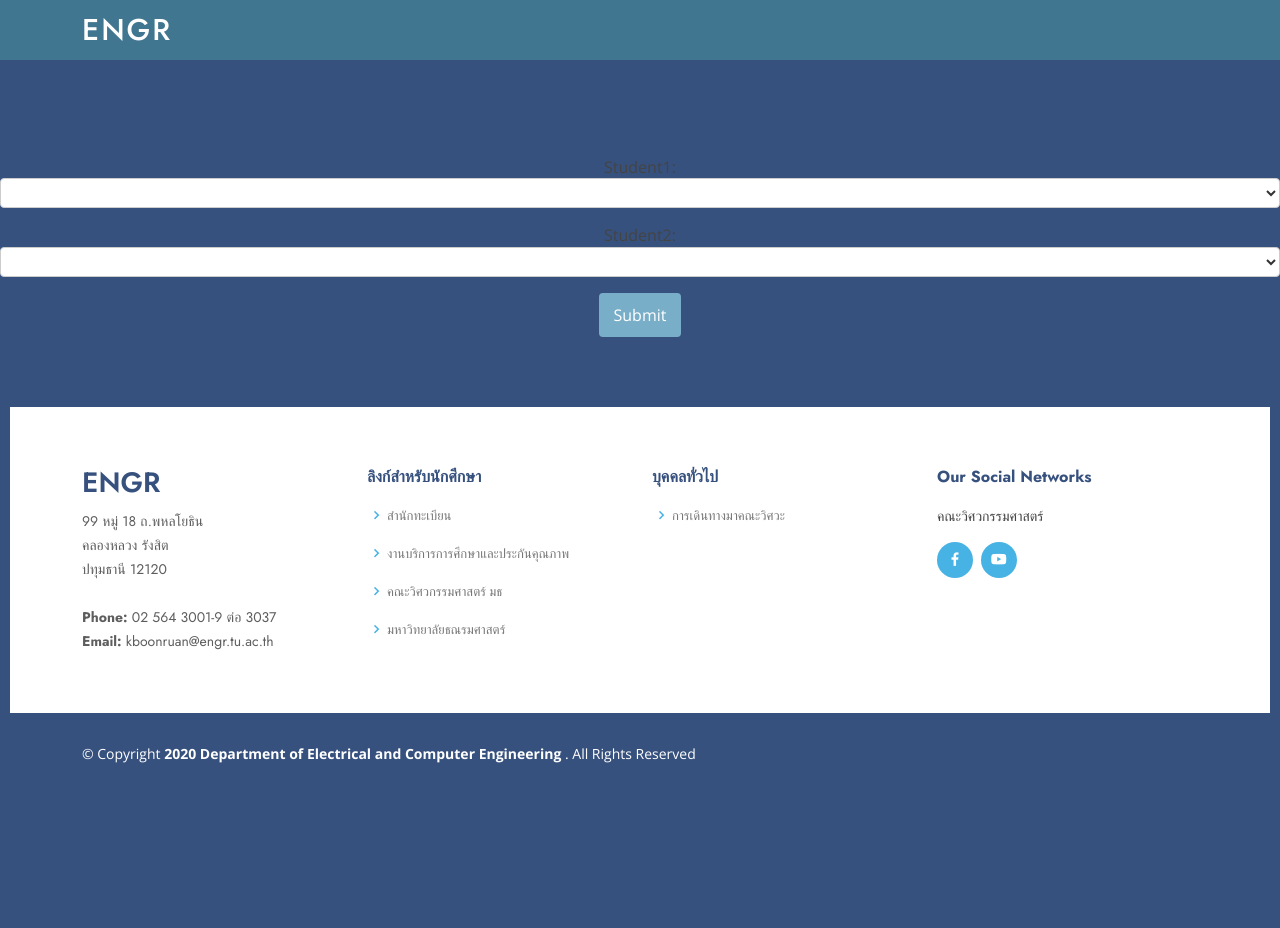
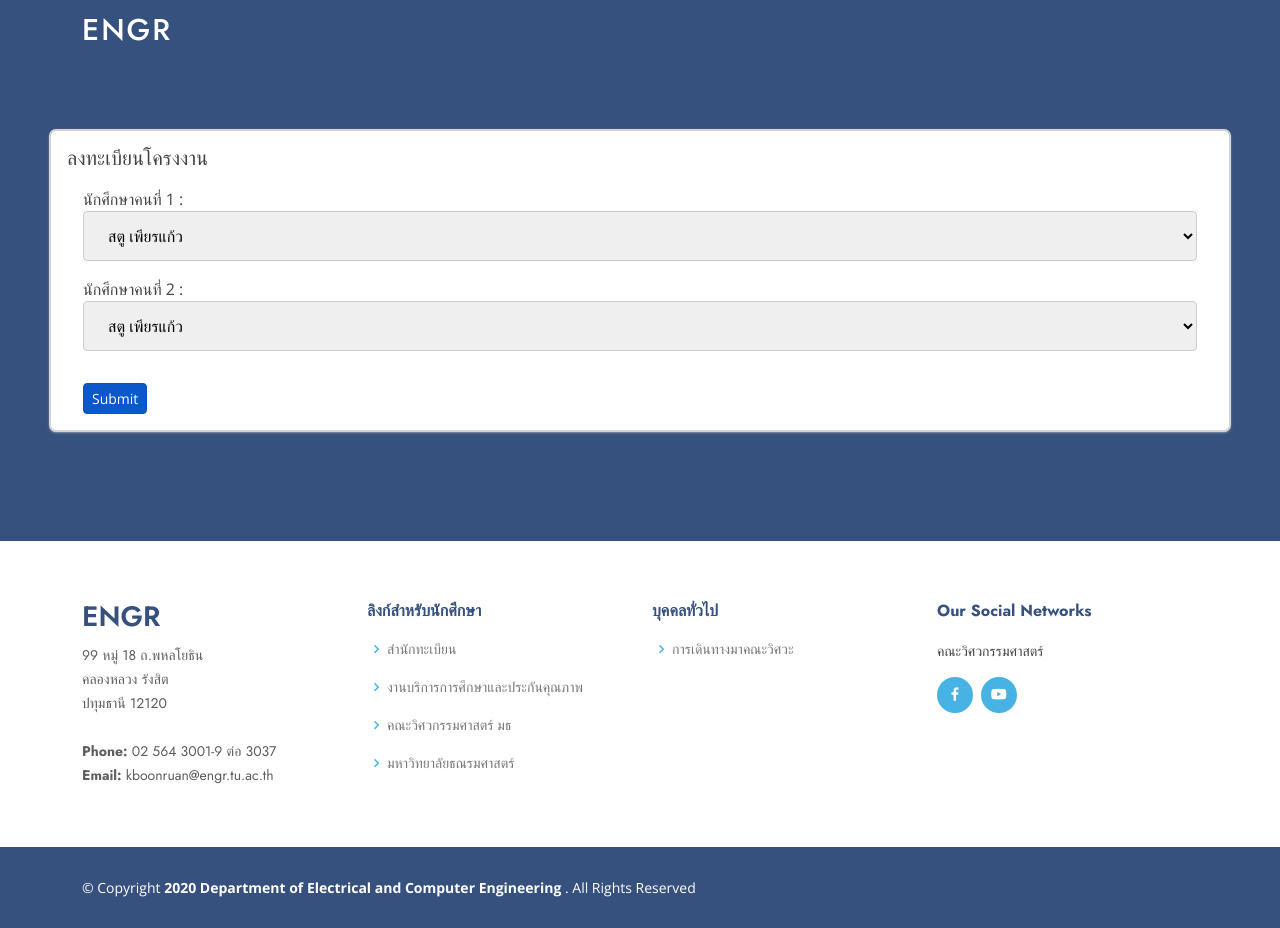
Before and after one commit to 6210612708/project, a Django app: page /home/applyproject/5 in a window 1280 px wide. Before the commit the page ends 763 px from the top, so only its background shows below. Run offline with Django 4.2, Linux system fonts and the light colour scheme; data comes from the database, SQL or seed files in the repository; parts of the project's set-up code (start-up, migrations or seed data) failed here and were passed over; some libraries are stand-ins or nearby versions; some web fonts are replaced.

Commit message:
detailproject,stdproject,apply

```diff
--- a/website/templates/applyproject.html
+++ b/website/templates/applyproject.html
@@ -7,23 +7,45 @@
         <meta name="viewport" content="width=device-width, initial-scale=1.0">
         <script src="{% url 'js-catlog' %}"></script>
         <script src="{% static '/admin/js/core.js' %}"></script>
-        <link rel="stylesheet" href="{% static 'admin/css/base.css' %}">
+        <!-- <link rel="stylesheet" href="{% static 'admin/css/base.css' %}"> -->
         <link rel="stylesheet" href="{% static 'admin/css/widgets.css' %}">
-        <title>apply project</title>
+        <link rel="stylesheet" href="{% static '/css/form_field.css' %}">
+        {{ form.media }}
+        <title>ลงทะเบียนโครงงาน</title>
     </head>
 {% endblock %}
 {% block content %}
     <body>
-        <br>
-        <br>
-        <br>
-        <br>
-        <form method="POST" class="text-center">
+
+        <!-- <form method="POST" class="text-center">
             {% csrf_token %}
             {{ form.media }}
             {{ form.as_p }}
             <input type="submit" name="Submit" id="submit">
-        </form>
+        </form> -->
+        <div class="col-sm-12 center">
+            <div class="card">
+              <div class="card-body">
+                <h5 class="card-title">ลงทะเบียนโครงงาน</h5>
+                <p class="card-text">
+                  <form method="POST">
+                    {% csrf_token %}
+                    <div class="form__group row mt-3 mx-1">
+                        <label class="form__field">
+                            นักศึกษาคนที่ 1 :  {{ form.student1 }}
+                        </label>
+                  </div>
+                  <div class="form-group row mt-3 mx-1">
+                    <label class="form__field">
+                        นักศึกษาคนที่ 2 : {{ form.student1 }}
+                    </label>
+                  </div>
+                </p>
+              <input class="btn btn-primary btn-sm active mx-3 mt-3" type="submit" name="Submit" id="submit">
+                </form>
+              </div>
+            </div>
+          </div>
 
     </body>
 {% endblock %}
--- a/website/templates/stdproject.html
+++ b/website/templates/stdproject.html
@@ -24,9 +24,9 @@
                     <table class="table table-borderless">
                       <thead>
                         <tr>
-                          <th scope="col">Name</th>
-                          <th scope="col">consultant</th>
-                          <th scope="col">Detail</th>
+                          <th scope="col">ชื่อโครงงาน</th>
+                          <th scope="col">ที่ปรึกษา</th>
+                          <th scope="col">รายละเอียด</th>
                         </tr>
                       </thead>
                       <tbody>
```
Also changed, not shown: website/templates/detailproject.html (+38 -4 lines).
